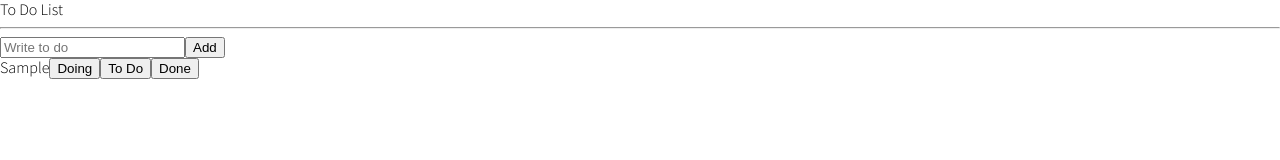
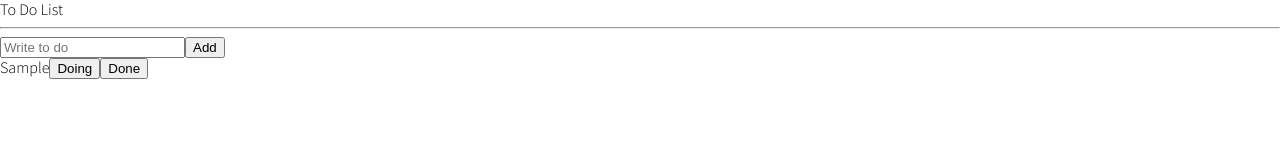
Before and after one commit to 2010psw/recoil-ex, a React (Create React App) app: page / in a window 1280 px wide. Both pictures are taken after typing "Sample" into the empty fields and a click on the button "Add". Shown: the top 160 px of the page. Built offline with nearby package versions, Linux system fonts and the light colour scheme.

Commit message:
6.15 Immutability part Two

```diff
--- a/src/components/ToDo.tsx
+++ b/src/components/ToDo.tsx
@@ -1,12 +1,42 @@
-import { IToDo } from "./atoms";
+import React from "react";
+import { useSetRecoilState } from "recoil";
+import { IToDo, toDoState } from "./atoms";
 
-function ToDo({ text }: IToDo) {
+function ToDo({ text, category, id }: IToDo) {
+  const setToDos = useSetRecoilState(toDoState);
+  const onClick = (event: React.MouseEvent<HTMLButtonElement>) => {
+    const {
+      currentTarget: { name },
+    } = event;
+    setToDos((oldToDos) => {
+      const targetIndex = oldToDos.findIndex((toDo) => toDo.id === id);
+      const oldToDo = oldToDos[targetIndex];
+      const newToDo = { text, id, category: name as any };
+      return [
+        ...oldToDos.slice(0, targetIndex),
+        newToDo,
+        ...oldToDos.slice(targetIndex + 1),
+      ];
+    });
+  };
   return (
     <li>
       <span>{text}</span>
-      <button>Doing</button>
-      <button>To Do</button>
-      <button>Done</button>
+      {category !== "DOING" && (
+        <button name="DOING" onClick={onClick}>
+          Doing
+        </button>
+      )}
+      {category !== "TO_DO" && (
+        <button name="TO_DO" onClick={onClick}>
+          To Do
+        </button>
+      )}
+      {category !== "DONE" && (
+        <button name="DONE" onClick={onClick}>
+          Done
+        </button>
+      )}
     </li>
   );
 }
```
